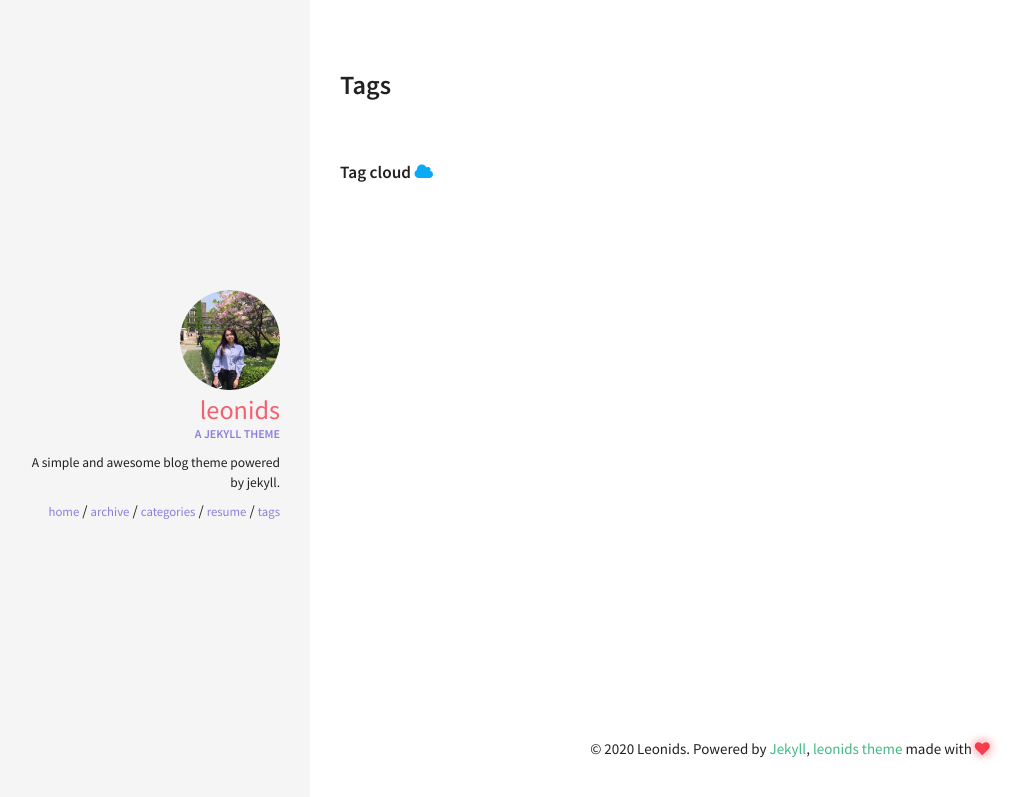
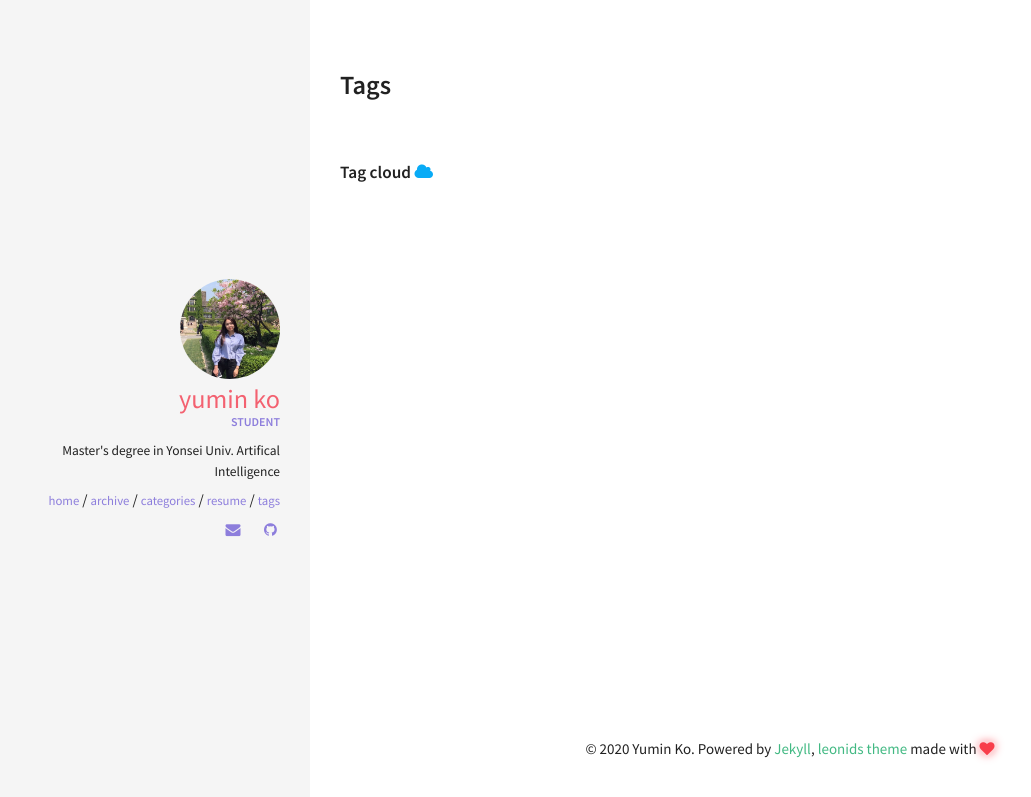
Before and after one commit to yuminko/yuminko.github.io, a Jekyll site: the page built from tags.html, in a window 1280 px wide. Shown: the top 797 px of the page, without its empty margins (10-1041 px from the left). Built offline with Jekyll 4.4.1, drawn with Linux system fonts in a browser that asks for light colours.

Commit message:
Update _config.yml

```diff
--- a/_config.yml
+++ b/_config.yml
@@ -33,11 +33,11 @@ kramdown:
 ####################################
 #
 owner:
-  name: Leonids
+  name: Yumin Ko
   avatar: profile_gh.jpeg
-  job: "A jekyll theme"
-  bio: "A simple and awesome blog theme powered by jekyll."
-  email:
+  job: STUDENT
+  bio: Master's degree in Yonsei Univ. Artifical Intelligence
+  email: yuminiiiii@yonsei.ac.kr
   disqus-shortname:
   twitter: #username
   facebook: #username
@@ -48,7 +48,7 @@ owner:
     ad-client:
     ad-slot:
   bing-verify:
-  github: #username
+  github: yuminko
   gitlab: #username
   stackoverflow: #123456/username   from a "http://stackoverflow.com/users/123456/username" link
   linkedin: #username
```
